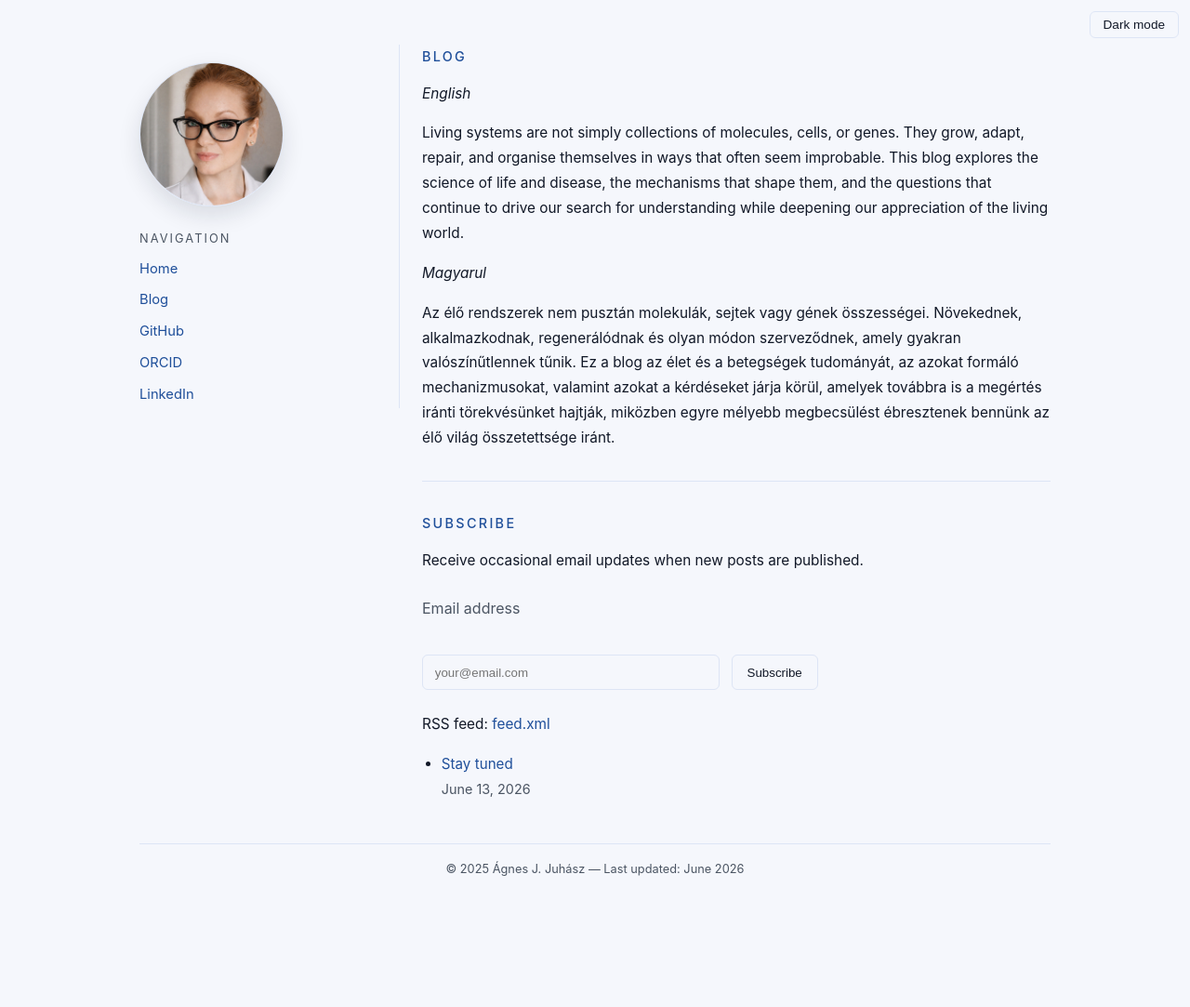
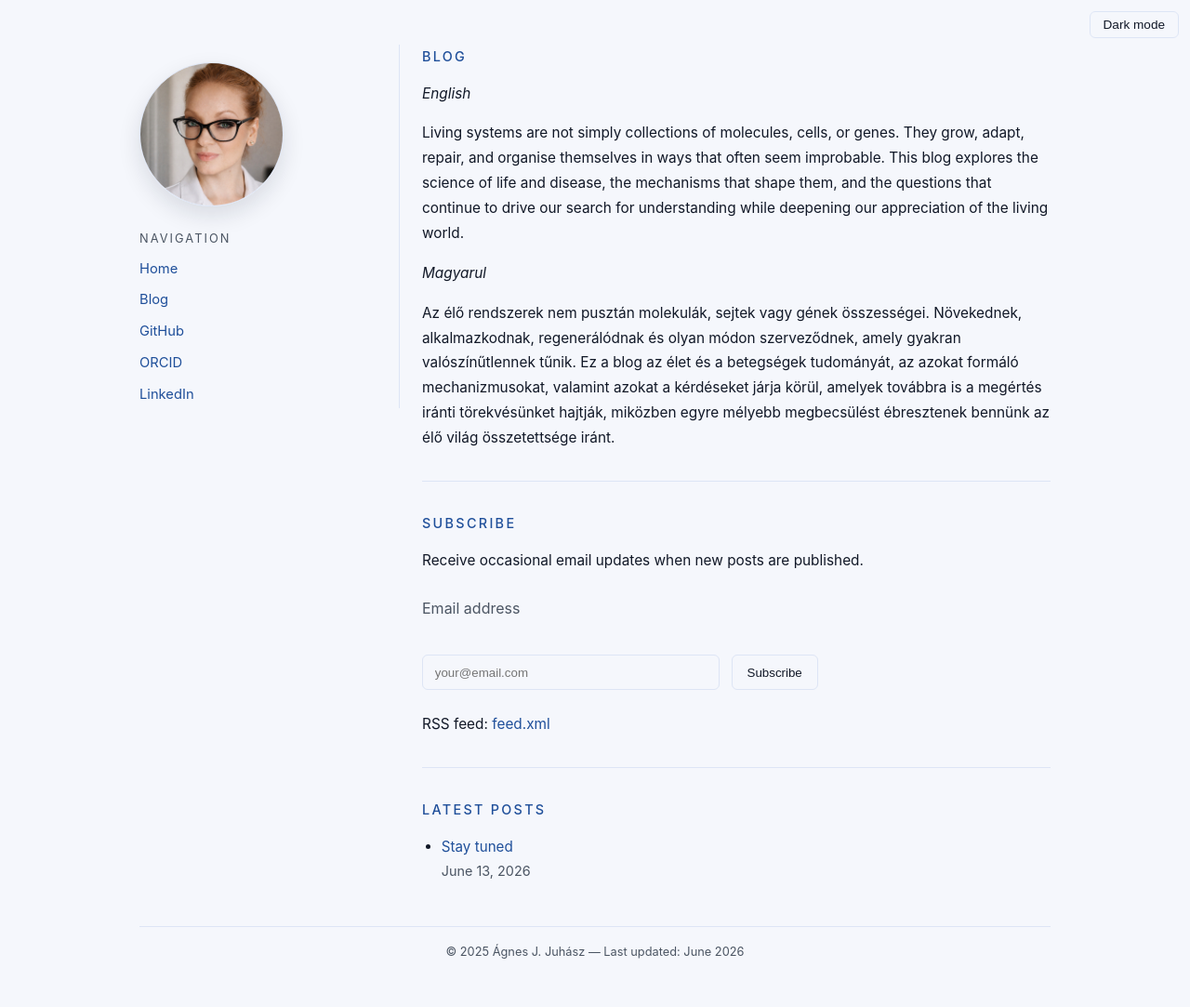
Before and after one commit to agnjuh/agnjuh.github.io, a Jekyll site: the page built from blog.md, in a window 1280 px wide. Shown: the whole page at 93% size. Built offline with Jekyll 4.4.1, drawn with Linux system fonts in a browser that asks for light colours; before the commit the page ends 994 px from its top, so only the background shows below that.

Commit message:
Add latest posts section

```diff
--- a/blog.md
+++ b/blog.md
@@ -60,6 +60,10 @@ permalink: /blog/
     RSS feed: <a href="/feed.xml">feed.xml</a>
   </p>
 
+  <hr>
+
+  <h2>Latest Posts</h2>
+
   <ul>
     {% for post in site.posts %}
       <li>
@@ -69,4 +73,5 @@ permalink: /blog/
       </li>
     {% endfor %}
   </ul>
+
 </section>
```
